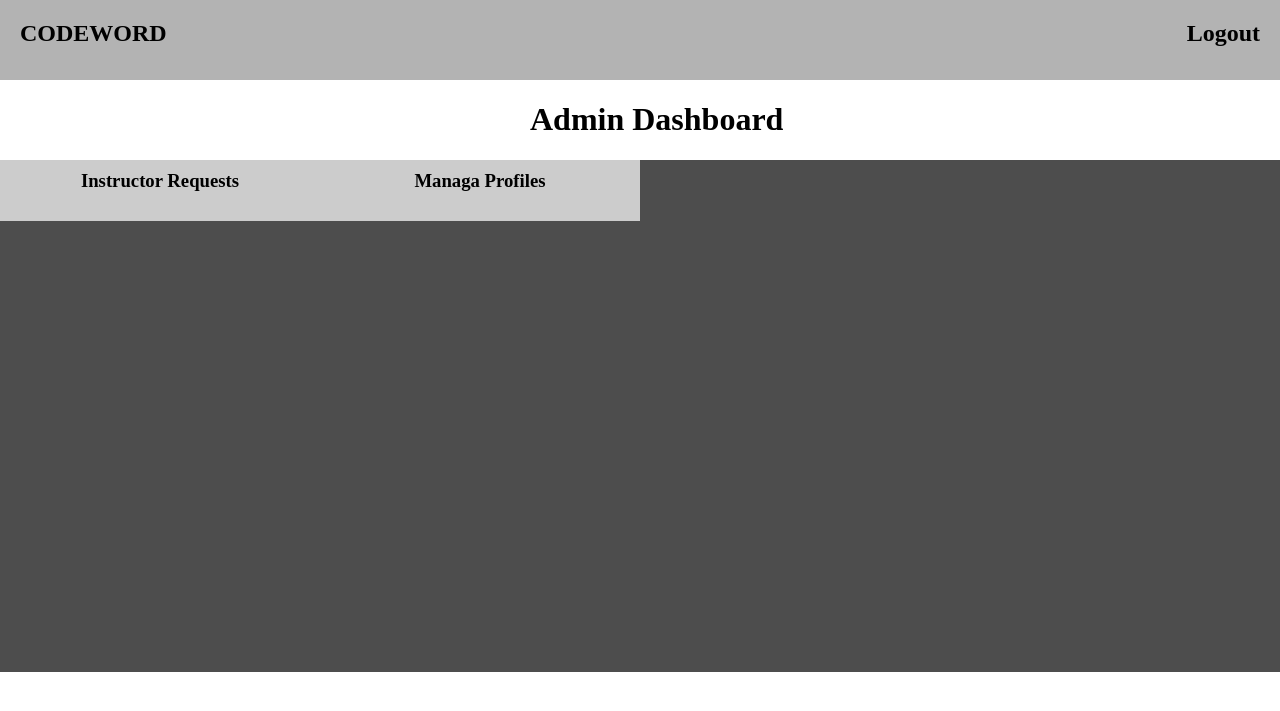
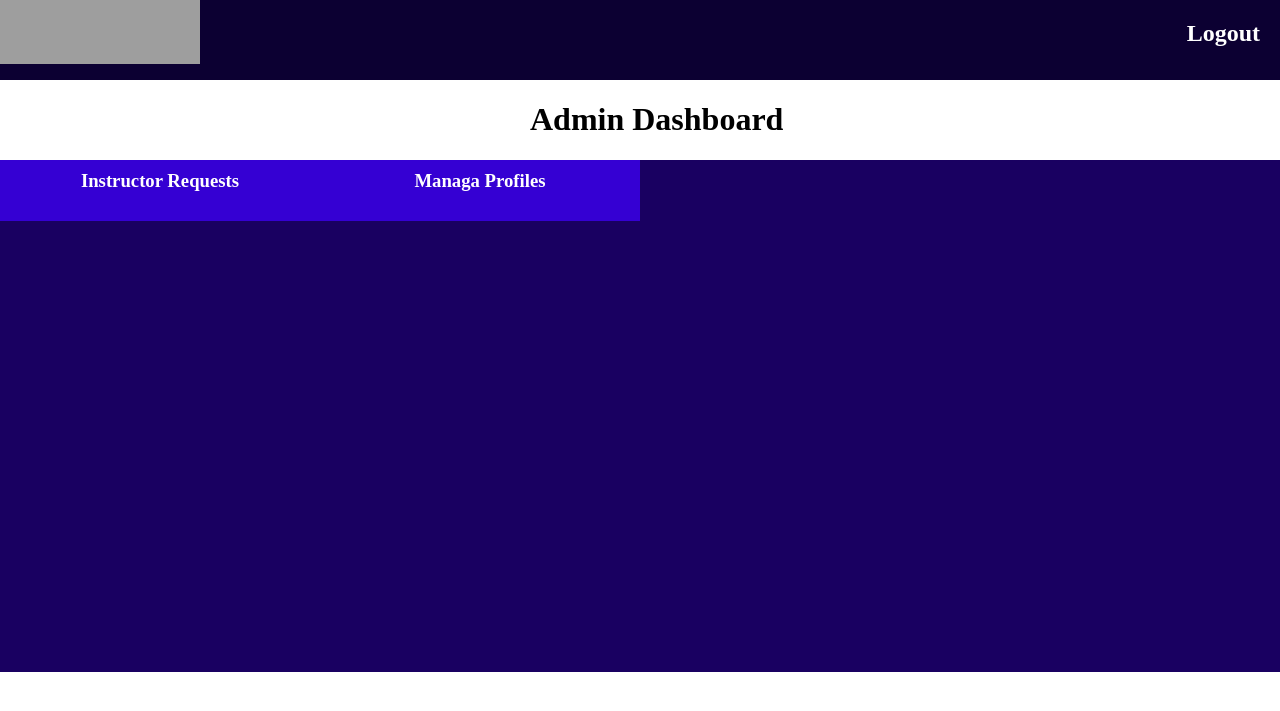
Before and after one commit to gopi1506/GDP_Team05, a PHP site: page /admin_dashboard.php in a window 1280 px wide. Shown: the top 711 px of the page. Run offline with PHP 8.4, Linux system fonts and the light colour scheme; grey boxes are pictures that could not be loaded.

Commit message:
Styling modified Admin dashboard

```diff
--- a/admin_dashboard.php
+++ b/admin_dashboard.php
@@ -9,12 +9,12 @@
             .header{
                 width:100%;
                 height:10%;
-                background:#b3b3b3;
+                background:#0c0032;
             }
             .name{
                 margin:0px;
                 padding:20px 20px;
-                color:#000000;
+                color:#240090;
                 float:left;
             }
             .body{
@@ -24,7 +24,7 @@
             .body_main{
                 width:100%;
                 height:80%;
-                background:#4d4d4d;
+                background:#190061;
                 margin:0px auto;
             }
             .tab_bar{
@@ -35,25 +35,26 @@
             .tab_name{
                 width:25%;
                 height:100%;
-                color:#000000;
+                color:#fff;
                 float:left;
                 text-align:center;
                 margin:0px;
                 padding-top:10px;
                 }
             .tab_name:hover{
-                background:#cccccc;
+                background:#3500D3;
                 transition:1s ease;
             }
             .active{
-                background:#cccccc;
+                background:#3500D3;
             }
     </style>
     </head>
     <body>
         <div class='header'>
-            <h2 class='name'>CODEWORD</h2>
-            <a href='logout.php' style='text-decoration:none;'><h2 class ='name' style='float:right;color:#00000;'>Logout</h2></a>
+        <!--<h2 id='name'>CODEWORD</h2>-->
+        <img src="img.jpg" alt="img" style="float:center;width:200px;height:64px;">
+        <a href='logout.php' style='text-decoration:none;'><h2 class ='name' style='float:right;color:#fff;'>Logout</h2></a>
         </div>
         <div class='body'>
             <h1 style='color:#00000;padding-left:530px; '>Admin Dashboard</h1>
```
